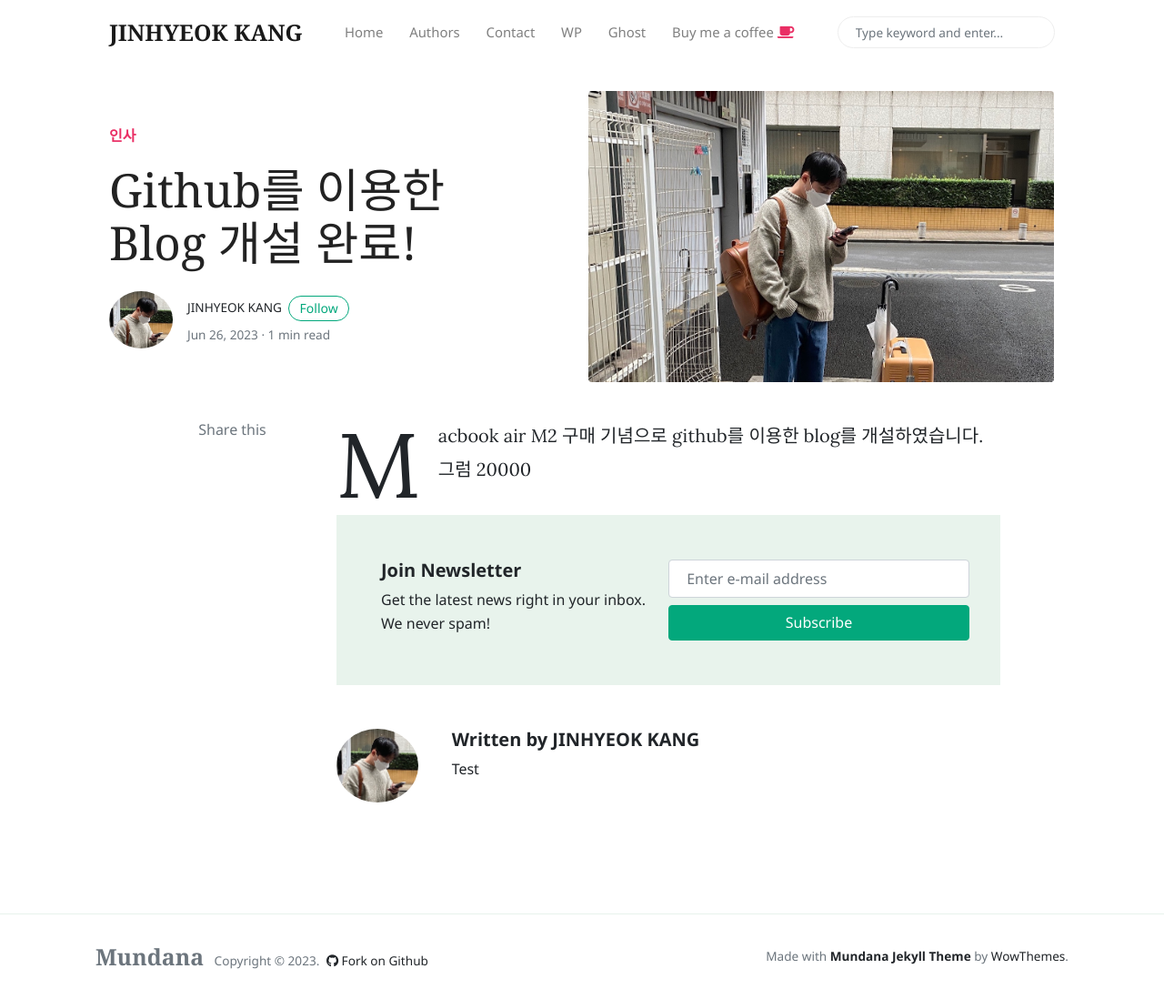
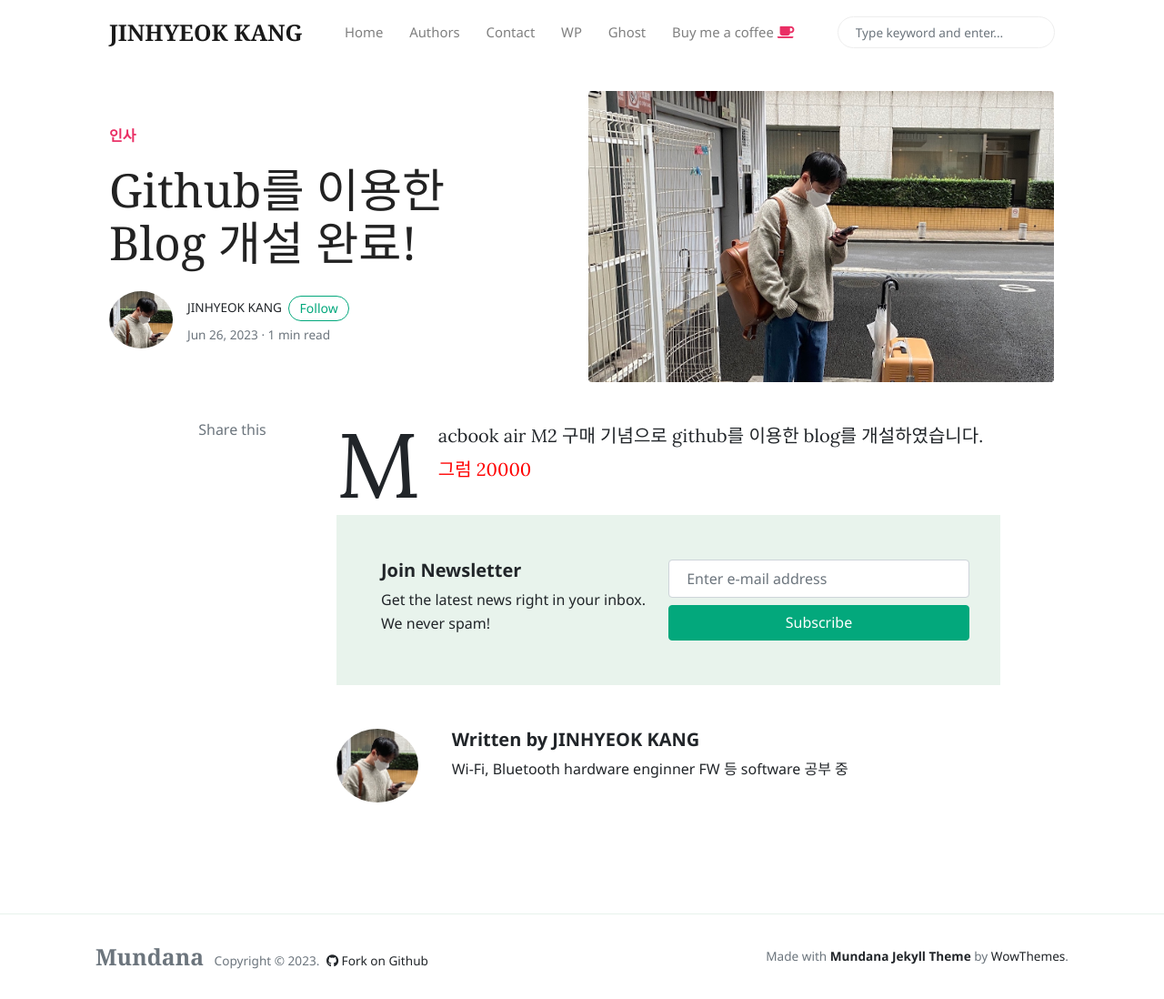
Before and after one commit to pokachip/pokachip.github.io, a Jekyll site: the page built from _posts/2023-06-26-welcome-to-blog.markdown, in a window 1280 px wide and 1098 px high. Shown: the whole window at 91% size. Built offline with Jekyll 4.4.1, drawn with Linux system fonts in a browser that asks for light colours; nearby versions of some CDN libraries; comment, search, counter and statistics services are not loaded.

Commit message:
글수정

```diff
--- a/_config.yml
+++ b/_config.yml
@@ -23,7 +23,7 @@
       name:           JINHYEOK KANG
       site:           https://pokachip.github.io
       avatar:         /assets/images/jinhyeok.jpeg
-      bio:            "Test"
+      bio:            "Wi-Fi, Bluetooth hardware enginner \n FW 등 software 공부 중"
       email:          mochapott@icloud.com
       instagram:      https://instagram.com/2402mhz?igshid=NTc4MTIwNjQ2YQ==
 
@@ -37,7 +37,7 @@
     values:
       layout: post
       author: sal
-      avatar: /assets/images/avatar1.jpg
+      avatar: /assets/images/jinhyeok.jpeg
 
   # all pages
   - scope:
--- a/_posts/2023-06-26-welcome-to-blog.markdown
+++ b/_posts/2023-06-26-welcome-to-blog.markdown
@@ -4,5 +4,5 @@
 categories: [ 인사 ]
 image: assets/images/jinhyeok_shinjuku.jpeg
 ---
-Macbook air M2 구매 기념으로 github를 이용한 blog를 개설하였습니다.
-그럼 20000
+Macbook air M2 구매 기념으로 github를 이용한 blog를 개설하였습니다.<br>
+<span style="color:red">그럼 20000</span>
```
Also changed, not shown: _posts/noshow2019-02-04-welcome-to-jekyll.markdown (renamed from _posts/2019-02-04-welcome-to-jekyll.markdown), 2 other files.
